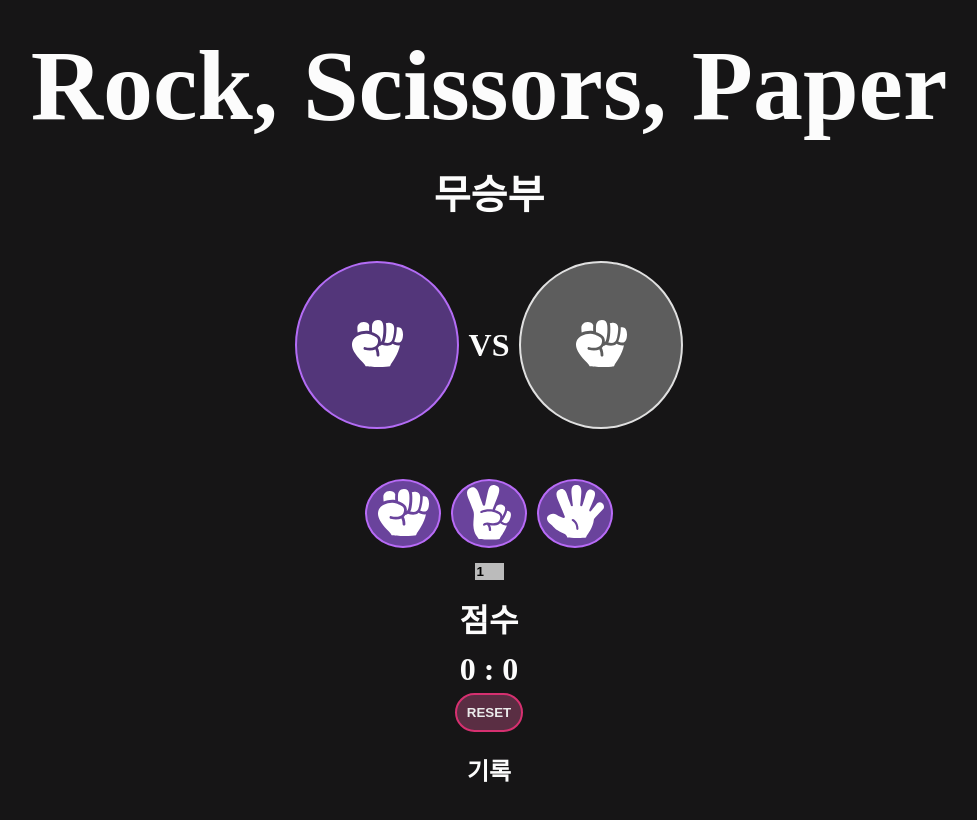
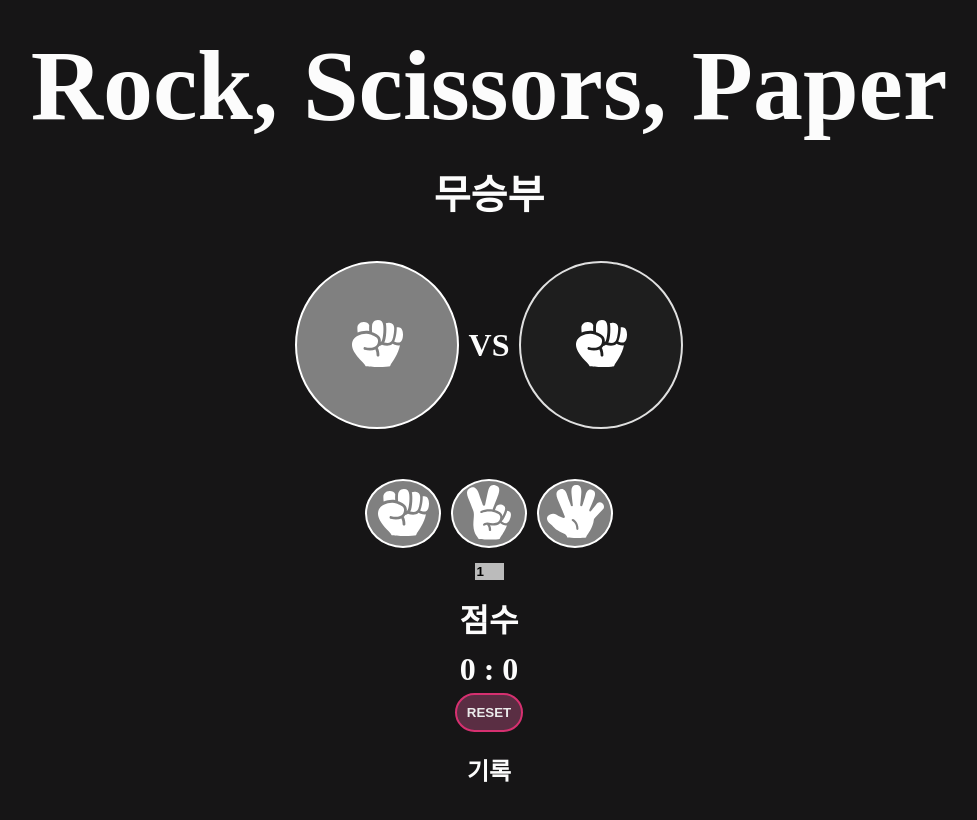
Before and after one commit to loonatiq/react_practice2, a React (Create React App) app: page / in a window 1280 px wide. Shown: the top 820 px of the page, without its empty margins (151-1128 px from the left). Built offline with nearby package versions, Linux system fonts and the light colour scheme.

Commit message:
deployed

```diff
--- a/src/HandButton.css
+++ b/src/HandButton.css
@@ -1,7 +1,7 @@
 .HandButtons {
-  background-color: #6a439c;
+  background-color: #808080;
   border-radius: 50%;
-  border: solid 2px #b86bf7;
+  border: solid 2px #ffffff;
   margin: 50px 5px 5px 5px;
   cursor: pointer;
 }
--- a/src/HandIcon.css
+++ b/src/HandIcon.css
@@ -1,12 +1,12 @@
 .rspResult .hand {
-  background-color: #53367a;
-  border: solid 2px #b36cf5;
+  background-color: #808080;
+  border: solid 2px #ffffff;
   padding: 50px;
   border-radius: 50%;
 }
 
 .rspResult .otherHand {
-  background-color: #6b6b6bd7;
+  background-color: #202020d7;
   border: solid 2px #e0e0e0;
   padding: 50px;
   border-radius: 50%;
```
Also changed, not shown: package.json (+6 -2 lines), 1 other file (tests, documents, lock files or other folders).
